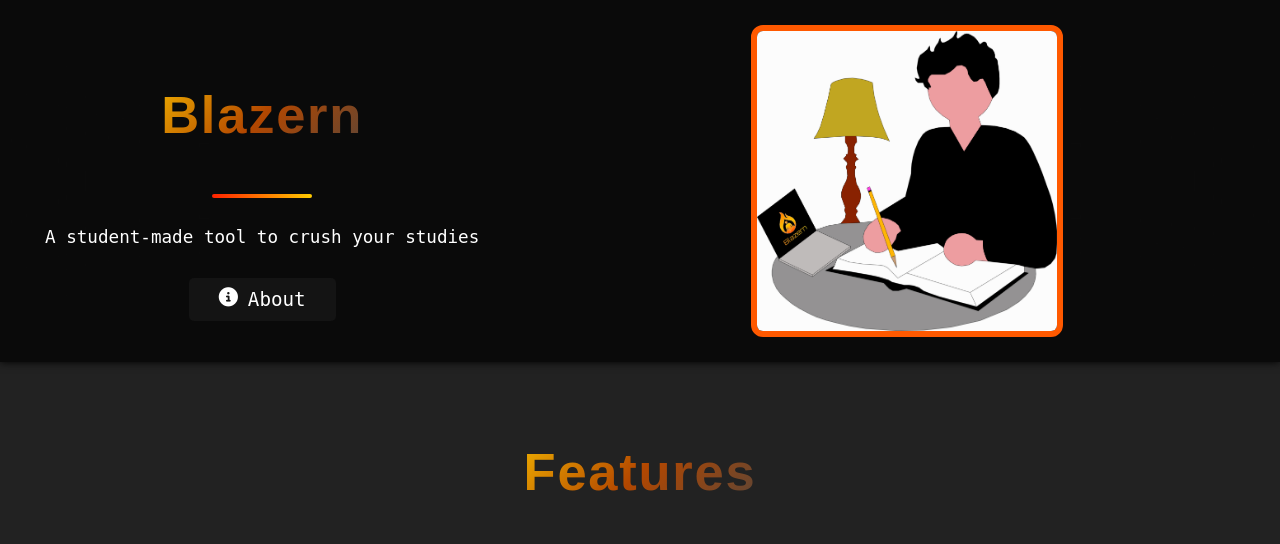
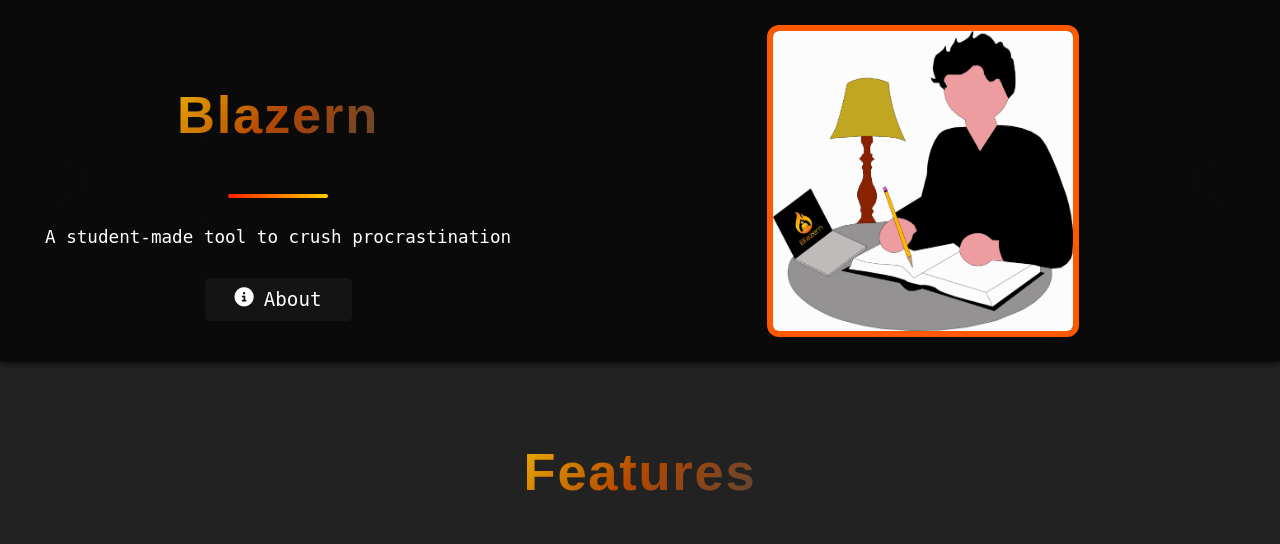
Before and after one commit to Holedroppersgithubacc2/Blazern, a Flask app: page / in a window 1280 px wide. Shown: the part 78-622 px from the top of the page. Run offline with Flask 3, Linux system fonts and the light colour scheme; some libraries are stand-ins or nearby versions.

Commit message:
Update _about.html

```diff
--- a/templates/_about.html
+++ b/templates/_about.html
@@ -26,7 +26,7 @@
         </div>
         <div class="section-underline"></div>
 
-        <p>A student-made tool to crush your studies</p>
+        <p>A student-made tool to crush procrastination</p>
           <!--Use the same button css stuff as earlier-->
           <!--Don't use nav-->
           <a href="/about" style="display: flex;
```
